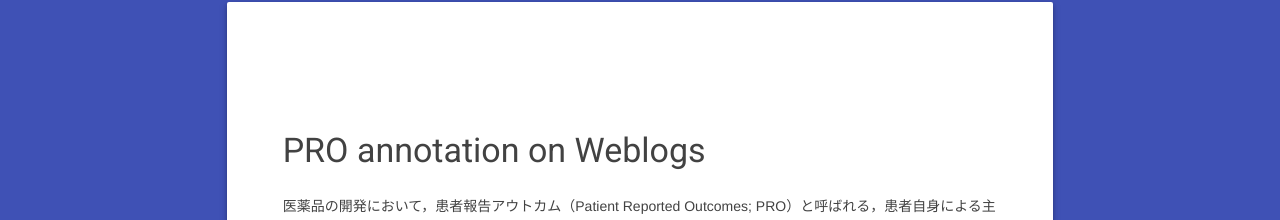
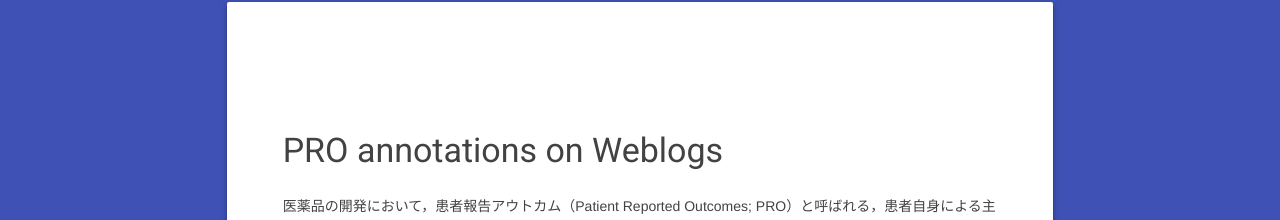
Before and after one commit to yukiar/pro_jp, a plain HTML site: page docs/index.html in a window 1280 px wide. Shown: the part 118-338 px from the top of the page. Drawn offline with nearby package versions, Linux system fonts and the light colour scheme.

Commit message:
Update index.html

```diff
--- a/docs/index.html
+++ b/docs/index.html
@@ -68,7 +68,7 @@
         <div class="demo-container mdl-grid">
           <div class="mdl-cell mdl-cell--2-col mdl-cell--hide-tablet mdl-cell--hide-phone"></div>
           <div class="demo-content mdl-color--white mdl-shadow--4dp content mdl-color-text--grey-800 mdl-cell mdl-cell--8-col">
-            <h3>PRO annotation on Weblogs</h3>
+            <h3>PRO annotations on Weblogs</h3>
            <p>
            医薬品の開発において，患者報告アウトカム（Patient Reported Outcomes; PRO）と呼ばれる，患者自身による主観的な評価が活用されています．
            PRO の有力な情報源として，闘病ブログ等，患者自身が作成した Web コンテンツの活用が期待されています．
```
